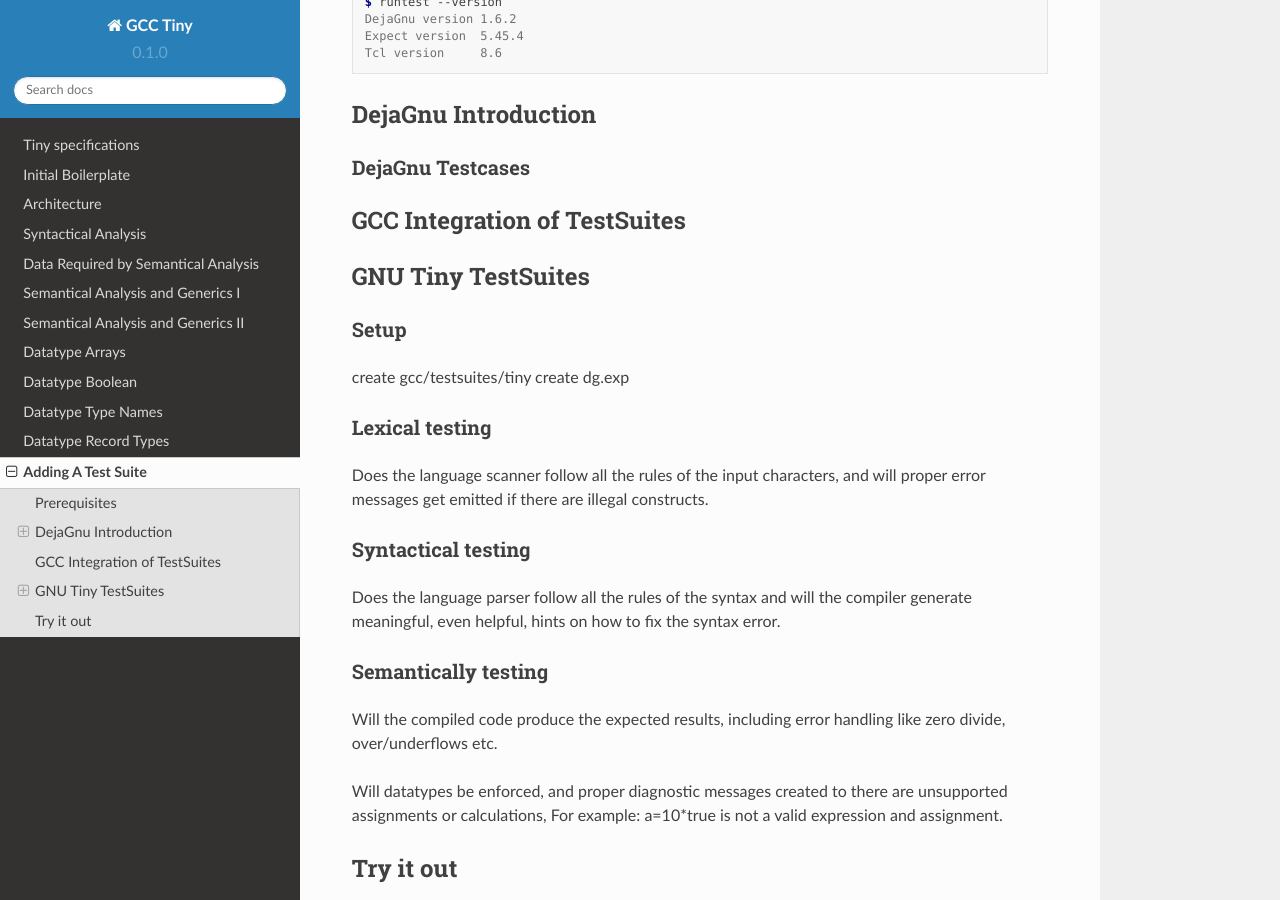
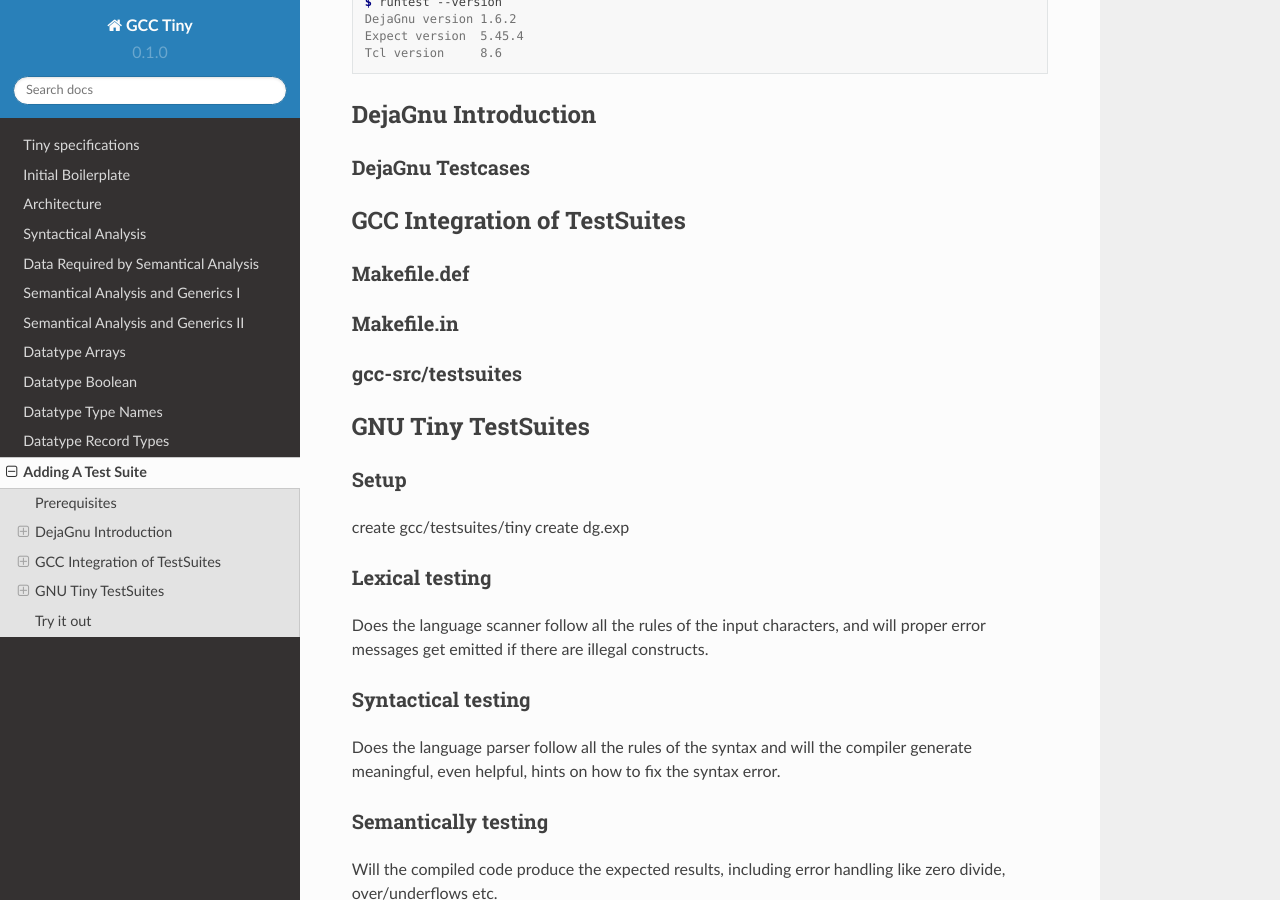
Before and after one commit to GCC-Tiny/gcc-tiny-docs-rtd, a Sphinx documentation site: the page built from docs/source/part12.rst, in a window 1280 px wide and 900 px high, scrolled down 841 px. Built offline with Sphinx 7.4.7 and the Read the Docs theme 2.0.0, drawn with Linux system fonts in a browser that asks for light colours.

Commit message:
part12: outline of blog

```diff
--- a/docs/source/part12.rst
+++ b/docs/source/part12.rst
@@ -54,6 +54,19 @@
 GCC Integration of TestSuites
 =============================
 
+
+Makefile.def
+------------
+
+
+Makefile.in
+-----------
+
+
+gcc-src/testsuites
+------------------
+
+
 GNU Tiny TestSuites
 ===================
 
```
